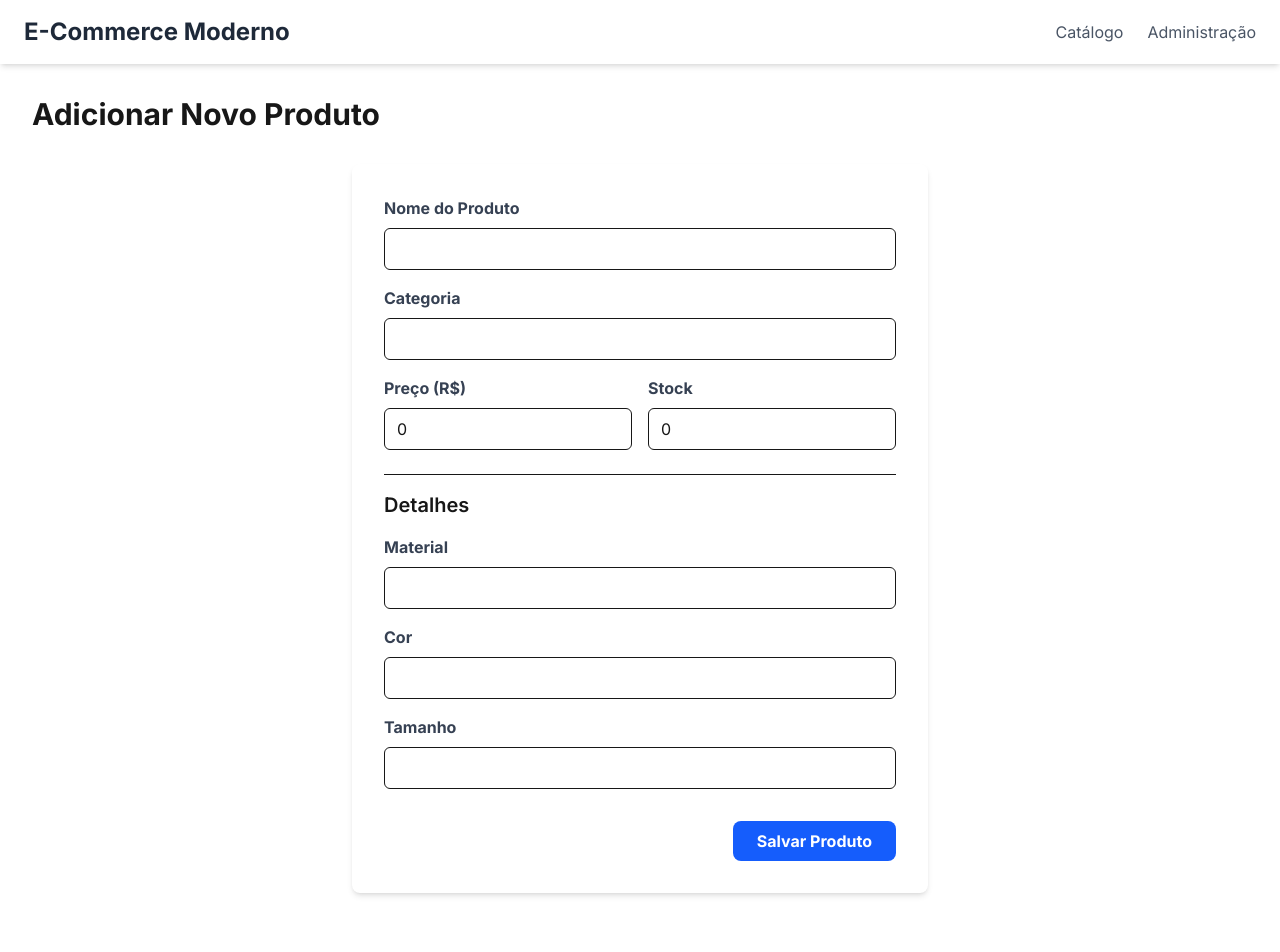
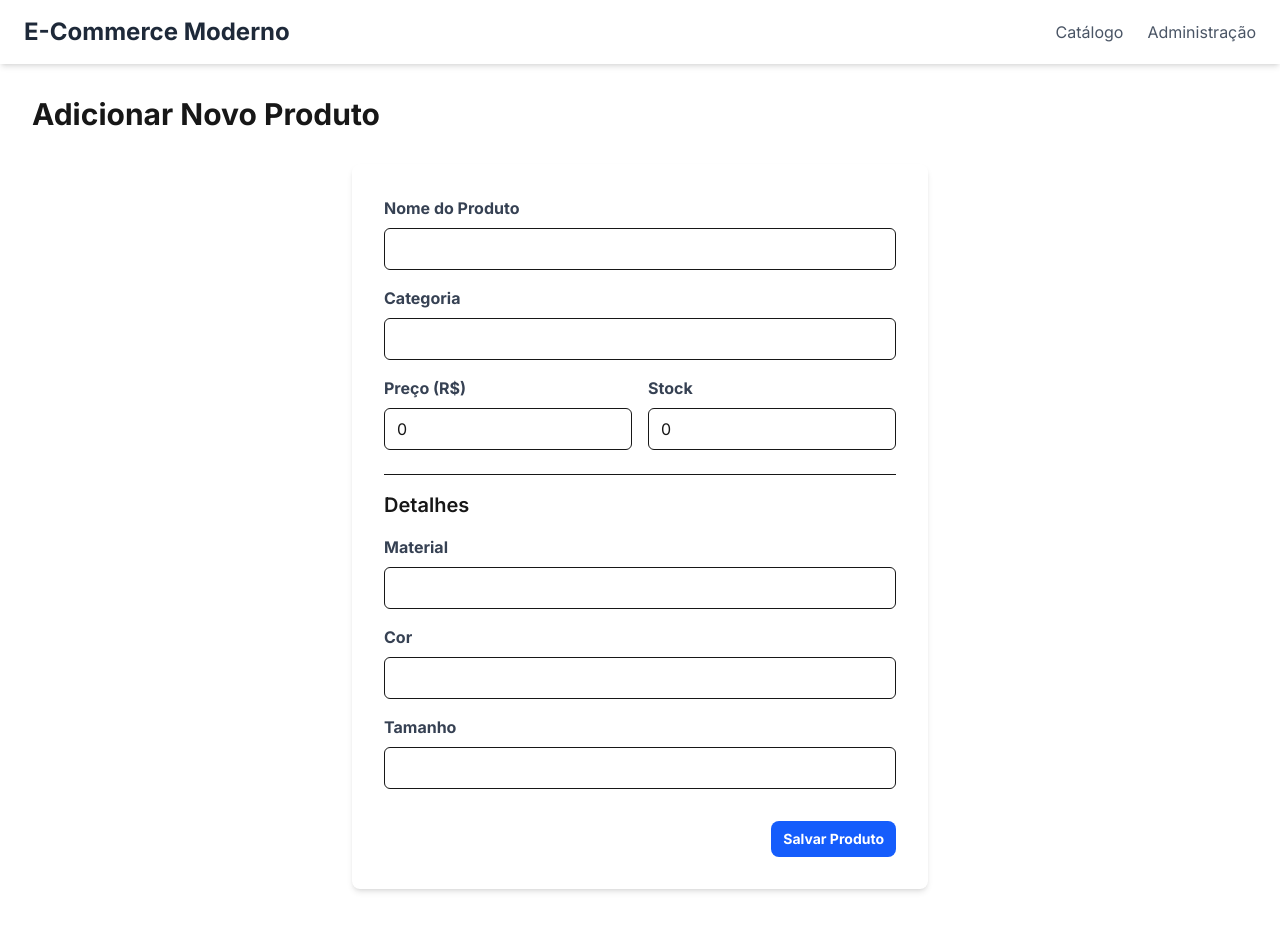
Before and after one commit to RickMasterBr/E-Commerce, a Next.js app: page /admin/novo in a window 1280 px wide. Shown: the top 952 px of the page. Built offline with nearby package versions, Linux system fonts and the light colour scheme.

Commit message:
Implementando Componente Button com CVA

```diff
--- a/package.json
+++ b/package.json
@@ -9,6 +9,8 @@
     "lint": "next lint"
   },
   "dependencies": {
+    "class-variance-authority": "^0.7.1",
+    "clsx": "^2.1.1",
     "framer-motion": "^12.23.3",
     "mongodb": "^6.17.0",
     "next": "15.3.5",
--- a/src/app/admin/editar/[id]/page.js
+++ b/src/app/admin/editar/[id]/page.js
@@ -3,6 +3,7 @@
 import { useState, useEffect } from 'react';
 import { useRouter, useParams } from 'next/navigation';
 import toast from 'react-hot-toast'; // Importe o toast
+import Button from '@/components/Button';
 
 export default function EditarProdutoPage() {
   const router = useRouter();
@@ -112,9 +113,9 @@ export default function EditarProdutoPage() {
           <input type="text" name="tamanho" id="tamanho" value={formData.detalhes.tamanho} onChange={handleChange} className="w-full px-3 py-2 border rounded-md" />
         </div>
         <div className="mt-8 text-right">
-          <button type="submit" className="bg-blue-600 text-white font-bold py-2 px-6 rounded-lg hover:bg-blue-700">
+          <Button type="submit" variant="primary" size="sm">
             Salvar Alterações
-          </button>
+          </Button>
         </div>
       </form>
     </div>
--- a/src/app/admin/novo/page.js
+++ b/src/app/admin/novo/page.js
@@ -6,6 +6,7 @@
 import toast from 'react-hot-toast'; // Importe o toast
 import { useState } from 'react';
 import { useRouter } from 'next/navigation'; // Importamos o router para redirecionar
+import Button from '@/components/Button';
 
 export default function NovoProdutoPage() {
   const router = useRouter(); // Inicializamos o router
@@ -127,9 +128,9 @@ export default function NovoProdutoPage() {
 
         {/* Botão de Submissão */}
         <div className="mt-8 text-right">
-          <button type="submit" className="bg-blue-600 text-white font-bold py-2 px-6 rounded-lg hover:bg-blue-700 transition-colors duration-300">
+          <Button type="submit" variant="primary" size="sm">
             Salvar Produto
-          </button>
+          </Button>
         </div>
       </form>
     </div>
--- a/src/app/page.js
+++ b/src/app/page.js
@@ -1,5 +1,6 @@
 import Link from 'next/link';
 import ProductList from '@/components/ProductList'; // Importamos o nosso novo componente de lista
+import Button from '@/components/Button';
 
 async function getProducts() {
   const res = await fetch('http://localhost:3000/api/produtos', {
@@ -18,9 +19,9 @@ export default async function HomePage() {
     <main className="p-8 bg-gray-50 min-h-screen">
       <div className="flex justify-between items-center mb-12">
         <h1 className="text-4xl font-bold">Nosso Catálogo</h1>
-        <Link href="/admin/novo" className="bg-green-500 text-white font-bold py-2 px-4 rounded-lg hover:bg-green-600 transition-colors">
+        <Button href="/admin/novo" variant="success" size="sm">
           + Adicionar Produto
-        </Link>
+        </Button>
       </div>
 
       {products.length === 0 ? (
--- /dev/null
+++ b/src/components/Button.js
@@ -0,0 +1,51 @@
+'use client';
+
+import Link from 'next/link';
+import { cva } from 'class-variance-authority';
+import { clsx } from 'clsx';
+
+// 1. Definimos todas as nossas variantes de estilo com 'cva'
+const buttonVariants = cva(
+  // Estilos base aplicados a todos os botões
+  'inline-flex items-center justify-center rounded-lg text-sm font-bold transition-colors focus-visible:outline-none focus-visible:ring-2 focus-visible:ring-offset-2 disabled:opacity-50 disabled:pointer-events-none',
+  {
+    variants: {
+      // Nossas variantes de "intenção" (cor)
+      variant: {
+        primary: 'bg-blue-600 text-white hover:bg-blue-700',
+        secondary: 'bg-gray-200 text-gray-800 hover:bg-gray-300',
+        success: 'bg-green-500 text-white hover:bg-green-600',
+        danger: 'bg-red-500 text-white hover:bg-red-600',
+        warning: 'bg-yellow-500 text-white hover:bg-yellow-600',
+      },
+      // Nossas variantes de tamanho
+      size: {
+        default: 'py-2 px-4',
+        sm: 'h-9 px-3',
+        lg: 'h-11 px-8',
+      },
+    },
+    // Valores padrão se nenhuma variante for passada
+    defaultVariants: {
+      variant: 'primary',
+      size: 'default',
+    },
+  }
+);
+
+// 2. Criamos o nosso componente React
+const Button = ({ href, variant, size, className, children, ...props }) => {
+  const Comp = href ? Link : 'button';
+
+  return (
+    <Comp
+      href={href}
+      className={clsx(buttonVariants({ variant, size }), className)}
+      {...props}
+    >
+      {children}
+    </Comp>
+  );
+};
+
+export default Button;
--- a/src/components/ProductCard.js
+++ b/src/components/ProductCard.js
@@ -3,6 +3,7 @@
 import { useRouter } from 'next/navigation';
 import Link from 'next/link';
 import toast from 'react-hot-toast'; // Importe o toast
+import Button from './Button';
 
 export default function ProductCard({ product }) {
   const router = useRouter();
@@ -33,7 +34,6 @@ export default function ProductCard({ product }) {
     }
   };
 
-  // O resto do seu JSX continua igual...
   return (
     <div className="border rounded-lg p-6 shadow-lg bg-white flex flex-col hover:shadow-xl transition-shadow duration-300">
       <div className="flex-grow">
@@ -54,16 +54,21 @@ export default function ProductCard({ product }) {
           <p className="text-sm text-gray-400 mt-1">{product.stock} unidades</p>
         </div>
         <div className="flex gap-2">
-          <Link href={`/admin/editar/${product._id}`} className="bg-yellow-500 text-white text-sm font-bold py-2 px-3 rounded-lg hover:bg-yellow-600 transition-colors">
-            Editar
-          </Link>
-          <button
-            onClick={() => handleDelete(product._id)}
-            className="bg-red-500 text-white text-sm font-bold py-2 px-3 rounded-lg hover:bg-red-600 transition-colors"
-          >
-            Apagar
-          </button>
-        </div>
+        <Button
+        href={`/admin/editar/${product._id}`}
+        variant="warning"
+        size="sm"
+  >
+        Editar
+    </Button>
+    <Button
+        onClick={() => handleDelete(product._id)}
+        variant="danger"
+        size="sm"
+    >
+     Apagar
+    </Button>
+    </div>
       </div>
     </div>
   );
```
Also changed, not shown: 1 other file (tests, documents, lock files or other folders).
